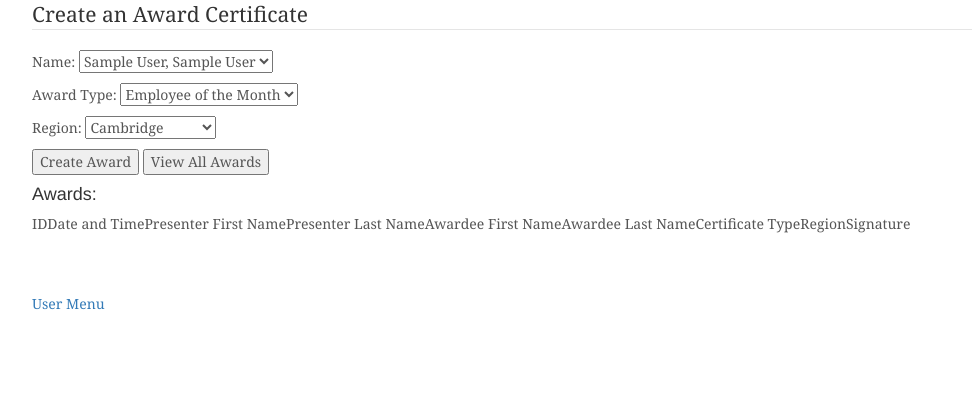
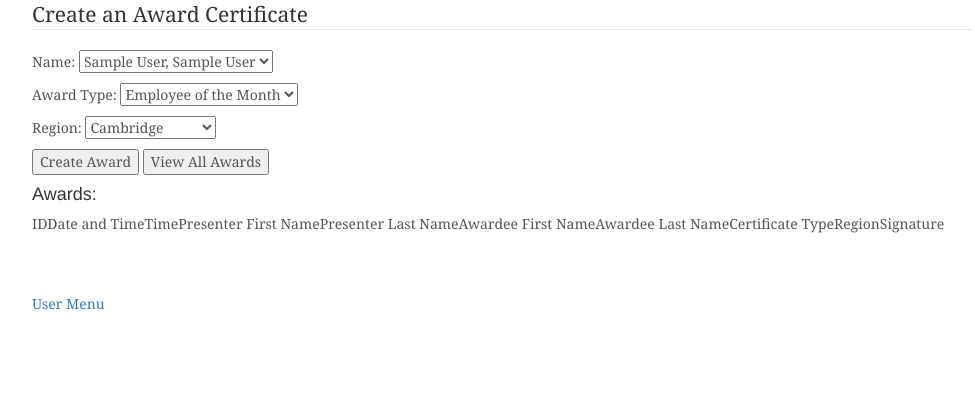
Before and after one commit to yaejinoh/Employee-Award-Management-System, a PHP site: page /userforms/createAward.php in a window 1280 px wide. Shown: the part 181-589 px from the top of the page, without its empty margins (138-1113 px from the left). Run offline with PHP 8.4, Linux system fonts and the light colour scheme; the visitor is signed in with stand-in values (Sample User, id 1); data comes from the database, SQL or seed files in the repository; data that the repository does not hold is empty.

Commit message:
Update createAward.php

```diff
--- a/userforms/createAward.php
+++ b/userforms/createAward.php
@@ -152,6 +152,9 @@ if (!isset($_Session['employeeLastName']) && !isset($_SESSION['employeeLoggedIn'
                               Date and Time
                           </td>
                           <td>
+                              Time
+                          </td>
+                          <td>
                               Presenter First Name
                           </td>
                           <td>
@@ -180,7 +183,7 @@ if (!isset($_Session['employeeLastName']) && !isset($_SESSION['employeeLoggedIn'
                       // shows all award attributes with view button
                       if(isset($_POST["view"])){
                         if(! ($stmt = $mysqli->prepare( //SIMPLER TEST QUERY "SELECT id, name, date, time, awardee, region, type FROM `Awards`"))){
-                        "SELECT	A.id, A.datetimestamp,
+                        "SELECT	A.id, A.date, A.time,
                             PE.firstname AS PresenterFirstName,
                             PE.lastname AS PresenterLastName,
                             AE.firstname AS AwardeeFirstName,
@@ -193,7 +196,8 @@ if (!isset($_Session['employeeLastName']) && !isset($_SESSION['employeeLoggedIn'
                         JOIN Employees AE ON AE.id=A.awardee
                         JOIN CertType CT ON CT.ctid=A.type
                         JOIN Regions R ON R.rid=A.region
-			WHERE PE.id = '$eid';"))){
+			WHERE PE.id = '$eid'
+			ORDER BY A.date, A.time;"))){
                           echo "Prepare failed: " . $stmt->errno . " " . $stmt->error;
                         }
                         if(!$stmt->execute()){
@@ -206,11 +210,11 @@ if (!isset($_Session['employeeLastName']) && !isset($_SESSION['employeeLoggedIn'
                         while($stmt->fetch()){
                           echo "<tr>\n<td>\n" . $id . "\n</td>\n<td>\n" . $name . "\n</td>\n<td>\n" . $date . "\n</td>\n<td>\n" . $time . "\n</td>\n<td>\n" . $awardee . "\n</td>\n<td>\n" . $region . "\n</td>\n<td>\n" . $type . "\n</td>\n</tr>";
 	                }*/
-			if(!$stmt->bind_result($id, $datetimestamp, $PresenterFirstName, $PresenterLastName, $AwardeeFirstName, $AwardeeLastName, $CertificateType, $Region, $Signature)){
+			if(!$stmt->bind_result($id, $date, $time, $PresenterFirstName, $PresenterLastName, $AwardeeFirstName, $AwardeeLastName, $CertificateType, $Region, $Signature)){
                           echo "Bind failed: " . $stmt->errno . " " . $stmt->error;
                         }
                         while($stmt->fetch()){
-                          echo "<tr>\n<td>\n" . $id . "\n</td>\n<td>\n" . $datetimestamp . "\n</td>\n<td>\n" . $PresenterFirstName . "\n</td>\n<td>\n" . $PresenterLastName  . "\n</td>\n<td>\n" . $AwardeeFirstName  . "\n</td>\n<td>\n" . $AwardeeLastName . "\n</td>\n<td>\n" . $CertificateType . "\n</td>\n<td>\n" . $Region . "\n</td>\n<td>\n" . $Signature . "\n</td>\n</tr>";
+                          echo "<tr>\n<td>\n" . $id . "\n</td>\n<td>\n" . $date . "\n</td>\n<td>\n" . $time . "\n</td>\n<td>\n" . $PresenterFirstName . "\n</td>\n<td>\n" . $PresenterLastName  . "\n</td>\n<td>\n" . $AwardeeFirstName  . "\n</td>\n<td>\n" . $AwardeeLastName . "\n</td>\n<td>\n" . $CertificateType . "\n</td>\n<td>\n" . $Region . "\n</td>\n<td>\n" . $Signature . "\n</td>\n</tr>";
 	                }
                         $stmt->close();
                       }
@@ -219,8 +223,8 @@ if (!isset($_Session['employeeLastName']) && !isset($_SESSION['employeeLoggedIn'
 		      // if the user pressed the 'Create Award' button
                       if(isset($_POST["add"])){
 
-			$cur_date = date("y-m-d");
-			$cur_time = date("h:i:s");
+			$cur_date = date("Y-m-d");
+			$cur_time = date("H:i:s");
 
 			if(!($stmt = $mysqli->prepare("INSERT INTO `Awards`(name, date, time, awardee, region, type) VALUES (?,?,?,?,?,?)"))){
 			  echo "Prepare failed: "  . $stmt->errno . " " . $stmt->error;
```
